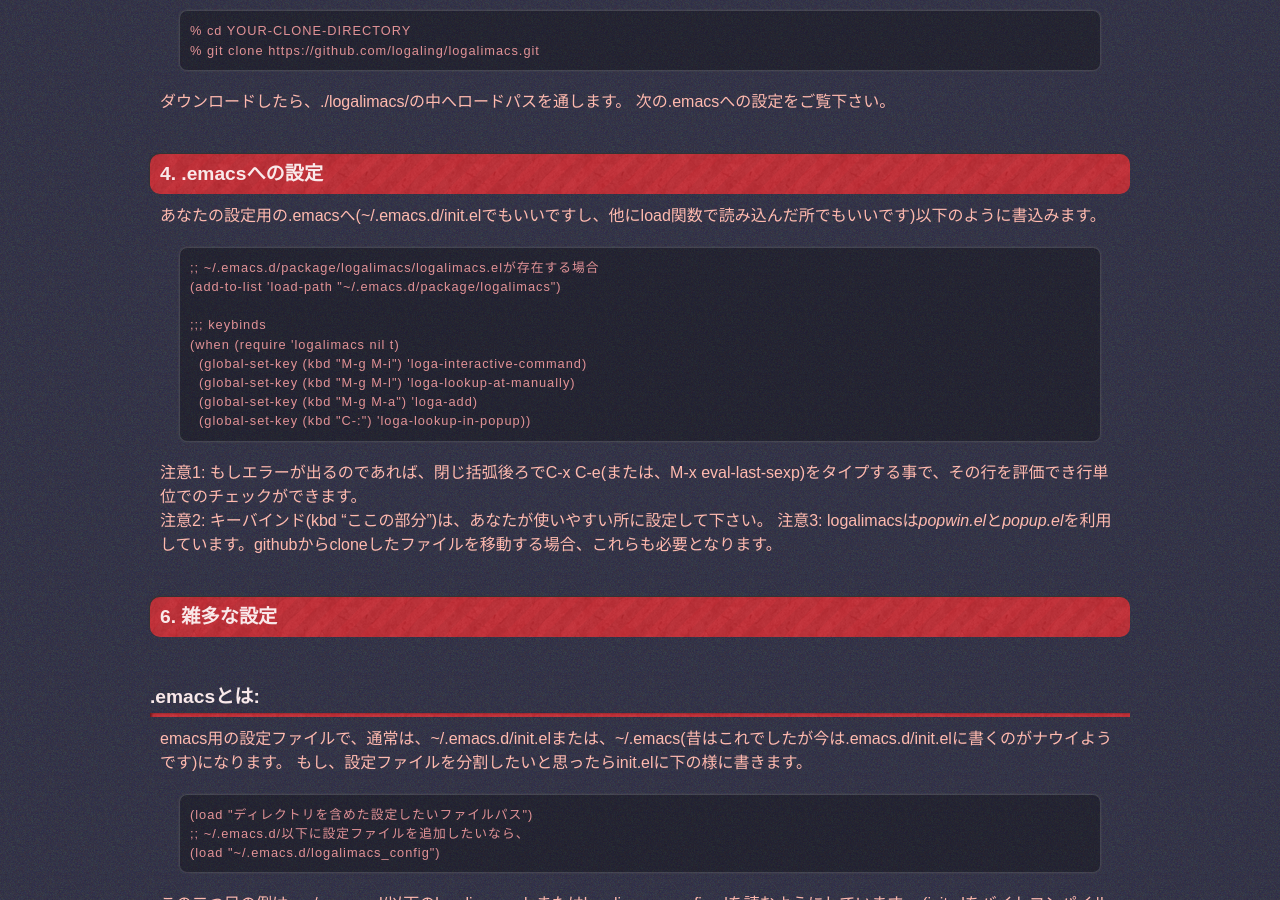
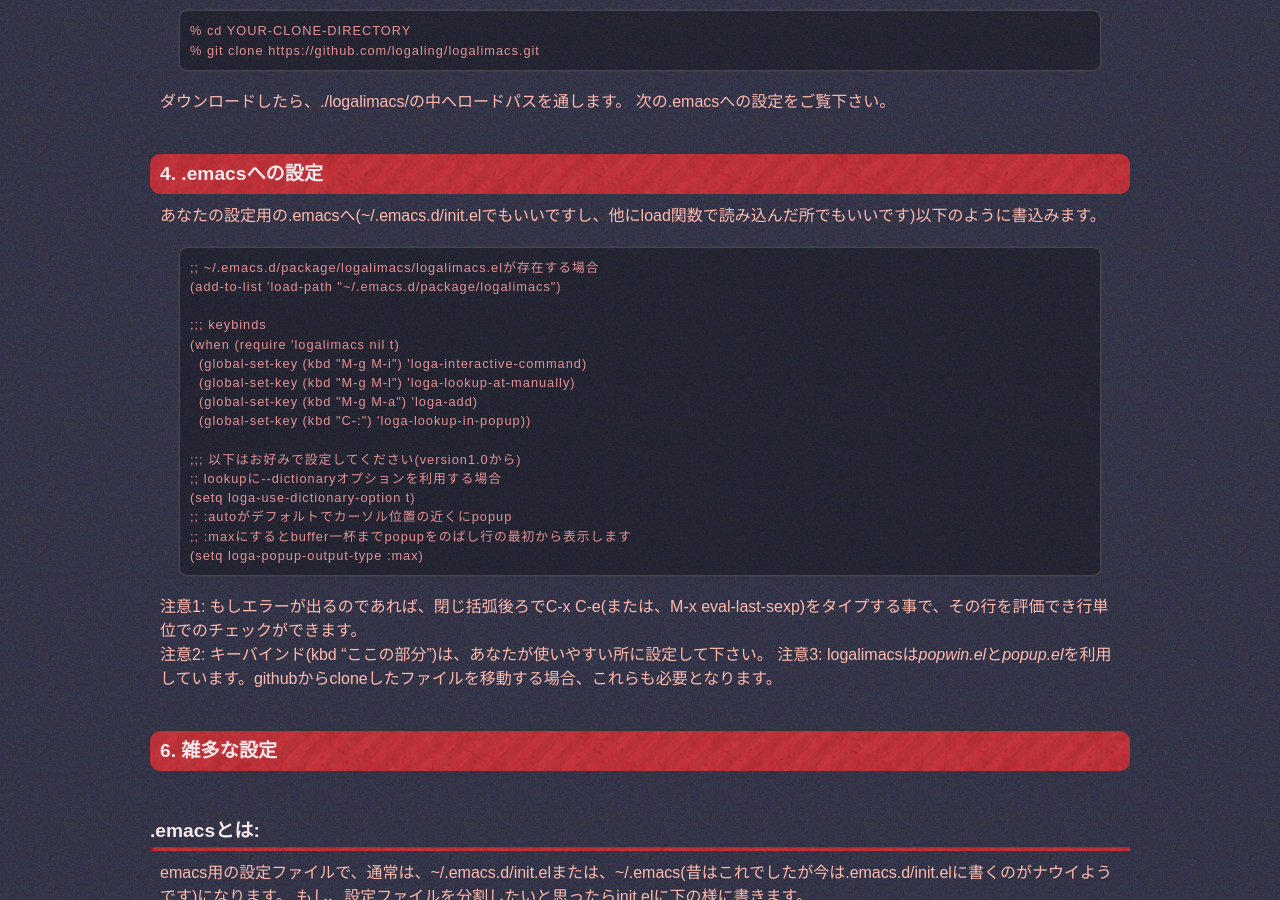
Before and after one commit to logaling/logaling.github.com, a Jekyll site: the page built from logalimacs/install.md, in a window 1280 px wide and 900 px high, scrolled down 1847 px. Built offline with Jekyll 4.4.1, drawn with Linux system fonts in a browser that asks for light colours; some web fonts are replaced; Markdown is read by kramdown in place of the engine named in the settings.

Commit message:
improve configuration for Emacs

```diff
--- a/logalimacs/install.md
+++ b/logalimacs/install.md
@@ -87,6 +87,12 @@ Emacs24以外の方はgitが使用可能であれば、下記のコマンドで
       (global-set-key (kbd "M-g M-a") 'loga-add)
       (global-set-key (kbd "C-:") 'loga-lookup-in-popup))
 
+    ;;; 以下はお好みで設定してください(version1.0から)
+    ;; lookupに--dictionaryオプションを利用する場合
+    (setq loga-use-dictionary-option t)
+    ;; :autoがデフォルトでカーソル位置の近くにpopup
+    ;; :maxにするとbuffer一杯までpopupをのばし行の最初から表示します
+    (setq loga-popup-output-type :max)
 
 
 注意1: もしエラーが出るのであれば、閉じ括弧後ろでC-x C-e(または、M-x eval-last-sexp)をタイプする事で、その行を評価でき行単位でのチェックができます。
```
